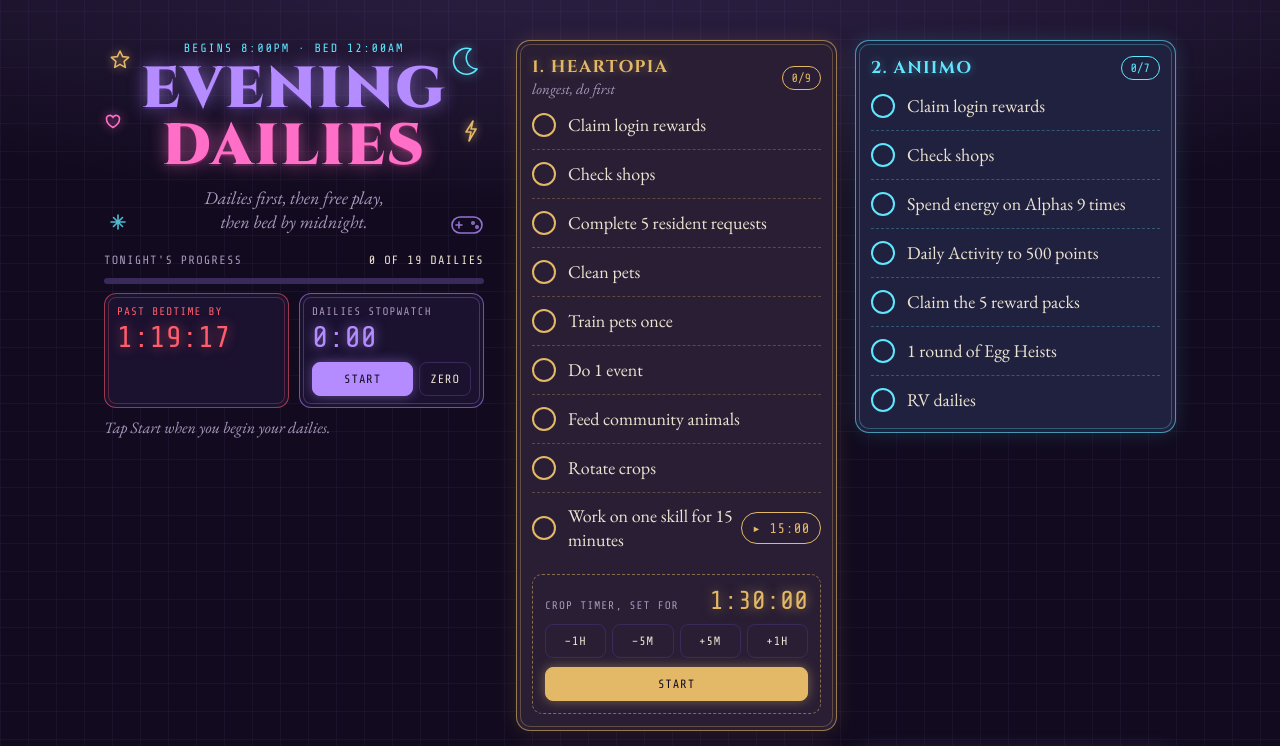
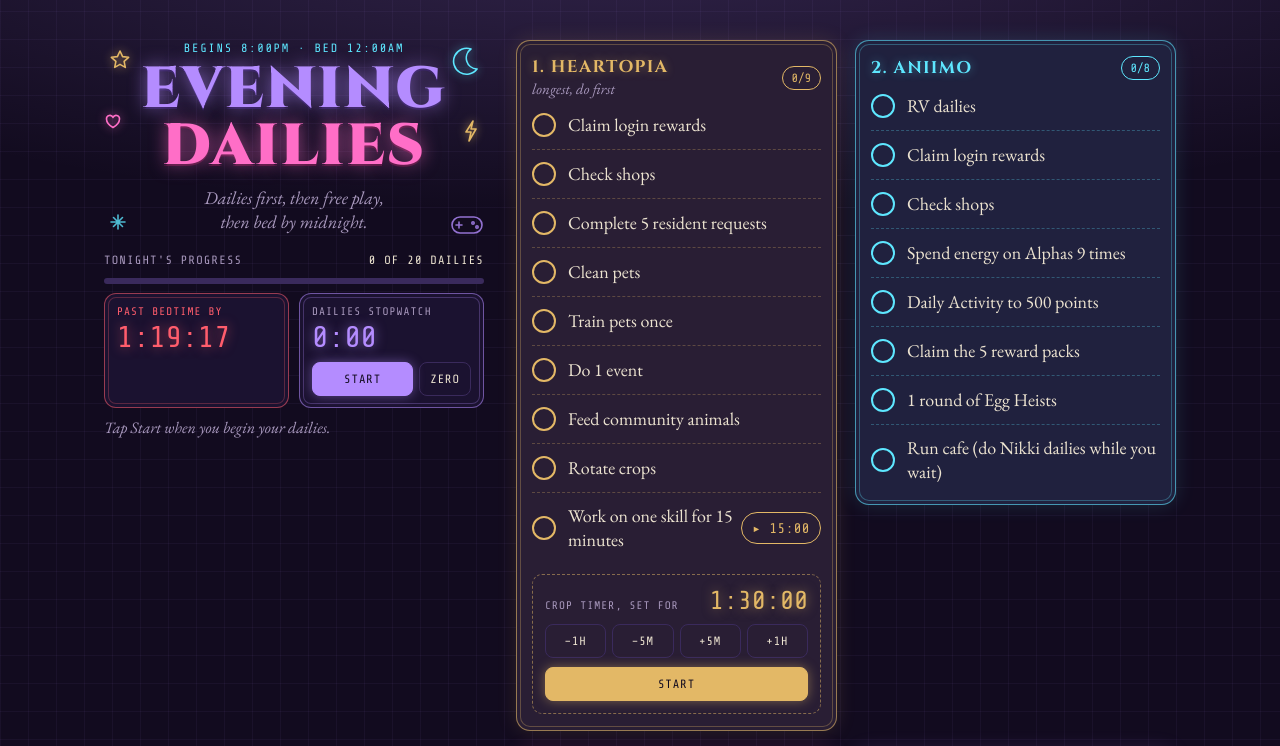
Before and after one commit to faetoplay/hub, a plain HTML site: page evening-dailies/index.html in a window 1280 px wide. Shown: the top 746 px of the page. Drawn offline with nearby package versions, Linux system fonts and the light colour scheme.

Commit message:
Reorder Aniimo dailies: RV first, cafe last
Co-Authored-By: Claude Fable 5.2 <noreply@anthropic.com>
Claude-Session: https://claude.ai/code/session_01URenHQpZ2EYF3DLQT4f57b

```diff
--- a/evening-dailies/index.html
+++ b/evening-dailies/index.html
@@ -430,7 +430,7 @@ main { display: flex; flex-direction: column; gap: 14px; min-width: 0; }
   <div class="bar">
     <div class="head">
       <span>Tonight's progress</span>
-      <span class="count" id="count">0 of 19 dailies</span>
+      <span class="count" id="count">0 of 20 dailies</span>
     </div>
     <div class="track" aria-hidden="true"><div class="fill" id="fill"></div></div>
     <div class="timers">
@@ -482,13 +482,14 @@ main { display: flex; flex-direction: column; gap: 14px; min-width: 0; }
       ["h-skill", "Work on one skill for 15 minutes", "skill-timer"]
     ]},
     { id: "aniimo", name: "Aniimo", tone: "ani", note: "", daily: true, items: [
+      ["a-rv", "RV dailies"],
       ["a-login", "Claim login rewards"],
       ["a-shops", "Check shops"],
       ["a-alphas", "Spend energy on Alphas 9 times"],
       ["a-activity", "Daily Activity to 500 points"],
       ["a-packs", "Claim the 5 reward packs"],
       ["a-heist", "1 round of Egg Heists"],
-      ["a-rv", "RV dailies"]
+      ["a-cafe", "Run cafe (do Nikki dailies while you wait)"]
     ]},
     { id: "nikki", name: "Infinity Nikki", tone: "nikki", note: "swiftest", daily: true, items: [
       ["n-wishes", "Daily Wishes to 500 points"],
```
